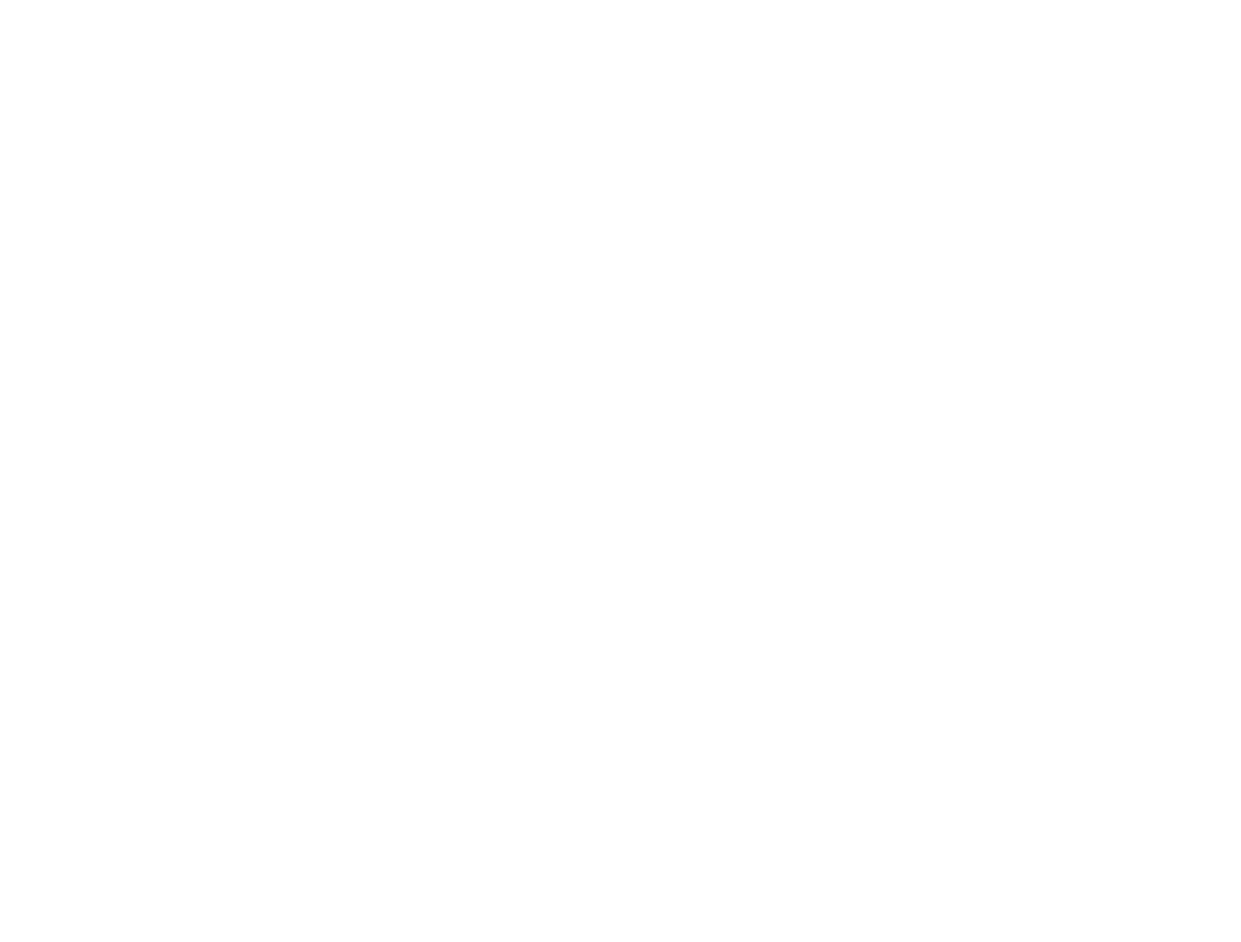
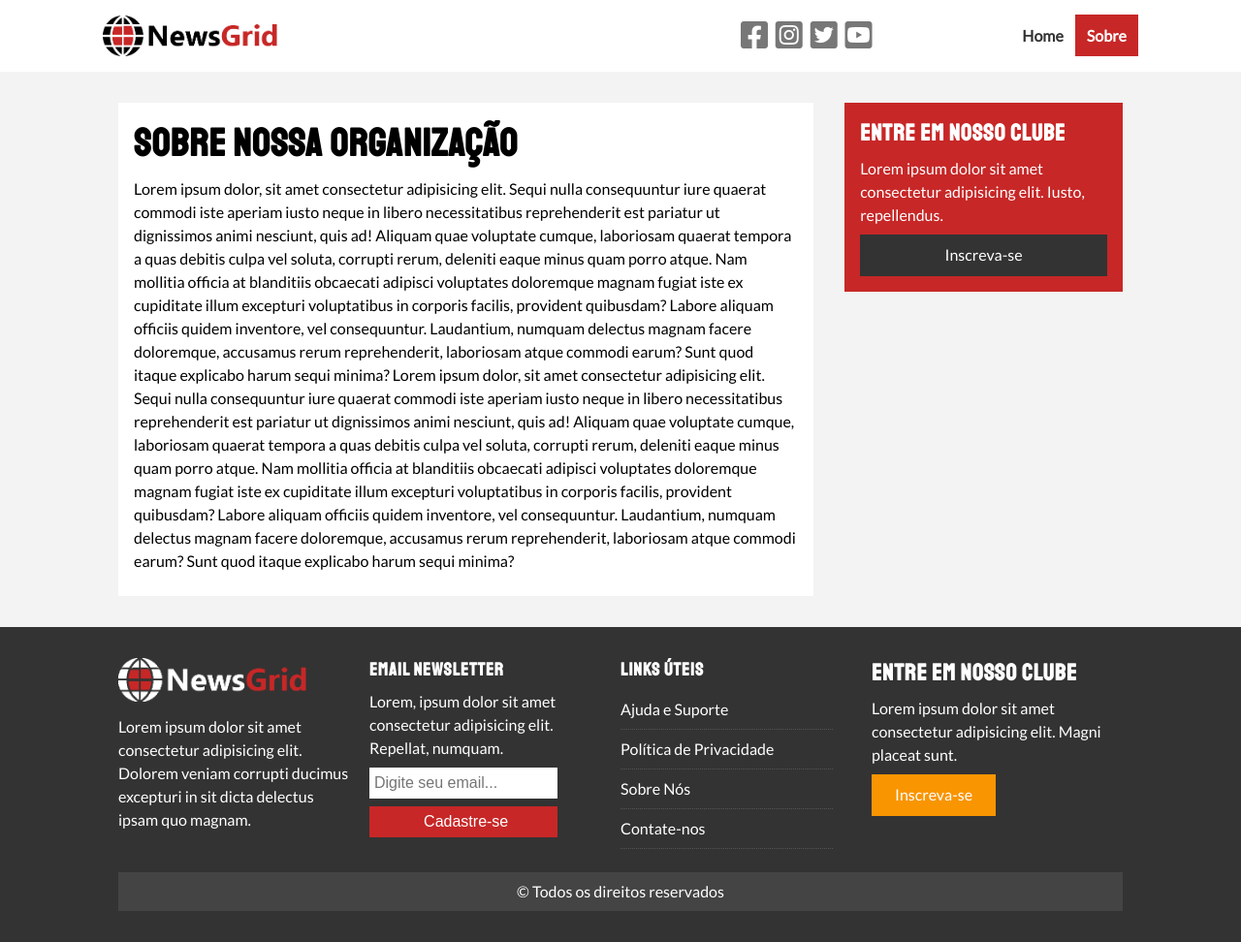
Before and after one commit to MatheusTrinca/newsgrid-grid-layout, a plain HTML site: page about.html in a window 1280 px wide. Shown: the whole page at 97% size. Before the commit the page ends 800 px from the top, so only its background shows below. Drawn offline with Linux system fonts and the light colour scheme.

Commit message:
footer e about

```diff
--- a/about.html
+++ b/about.html
@@ -0,0 +1,137 @@
+<!DOCTYPE html>
+<html lang="en">
+  <head>
+    <meta charset="UTF-8" />
+    <meta name="viewport" content="width=device-width, initial-scale=1.0" />
+    <title>NewsGrid | Notícias</title>
+    <link
+      rel="stylesheet"
+      href="https://cdnjs.cloudflare.com/ajax/libs/font-awesome/5.15.2/css/all.min.css"
+      integrity="sha512-HK5fgLBL+xu6dm/Ii3z4xhlSUyZgTT9tuc/hSrtw6uzJOvgRr2a9jyxxT1ely+B+xFAmJKVSTbpM/CuL7qxO8w=="
+      crossorigin="anonymous"
+    />
+    <link rel="preconnect" href="https://fonts.gstatic.com" />
+    <link
+      href="https://fonts.googleapis.com/css2?family=Lato&family=Staatliches&display=swap"
+      rel="stylesheet"
+    />
+    <link rel="stylesheet" href="css/style.css" />
+    <link rel="shortcut icon" type="image/x-icon" href="/favicon.ico" />
+  </head>
+
+  <body>
+    <nav id="main-nav">
+      <div class="container">
+        <img src="/images/logo.png" alt="Noticias" class="logo" />
+        <div class="social">
+          <a href="http://facebook.com" target="_blank"
+            ><i class="fab fa-2x fa-facebook-square"></i
+          ></a>
+          <a href="http://instagram.com" target="_blank"
+            ><i class="fab fa-2x fa-instagram-square"></i
+          ></a>
+          <a href="http://twitter.com" target="_blank"
+            ><i class="fab fa-2x fa-twitter-square"></i
+          ></a>
+          <a href="http://youtube.com" target="_blank"
+            ><i class="fab fa-2x fa-youtube-square"></i
+          ></a>
+        </div>
+        <ul>
+          <li><a href="index.html">Home</a></li>
+          <li><a class="current" href="about.html">Sobre</a></li>
+        </ul>
+      </div>
+    </nav>
+
+    <section id="about">
+      <div class="container">
+        <div class="about-content py-2">
+          <div class="card">
+            <h1>Sobre nossa organização</h1>
+            <p>
+              Lorem ipsum dolor, sit amet consectetur adipisicing elit. Sequi
+              nulla consequuntur iure quaerat commodi iste aperiam iusto neque
+              in libero necessitatibus reprehenderit est pariatur ut dignissimos
+              animi nesciunt, quis ad! Aliquam quae voluptate cumque, laboriosam
+              quaerat tempora a quas debitis culpa vel soluta, corrupti rerum,
+              deleniti eaque minus quam porro atque. Nam mollitia officia at
+              blanditiis obcaecati adipisci voluptates doloremque magnam fugiat
+              iste ex cupiditate illum excepturi voluptatibus in corporis
+              facilis, provident quibusdam? Labore aliquam officiis quidem
+              inventore, vel consequuntur. Laudantium, numquam delectus magnam
+              facere doloremque, accusamus rerum reprehenderit, laboriosam atque
+              commodi earum? Sunt quod itaque explicabo harum sequi minima?
+              Lorem ipsum dolor, sit amet consectetur adipisicing elit. Sequi
+              nulla consequuntur iure quaerat commodi iste aperiam iusto neque
+              in libero necessitatibus reprehenderit est pariatur ut dignissimos
+              animi nesciunt, quis ad! Aliquam quae voluptate cumque, laboriosam
+              quaerat tempora a quas debitis culpa vel soluta, corrupti rerum,
+              deleniti eaque minus quam porro atque. Nam mollitia officia at
+              blanditiis obcaecati adipisci voluptates doloremque magnam fugiat
+              iste ex cupiditate illum excepturi voluptatibus in corporis
+              facilis, provident quibusdam? Labore aliquam officiis quidem
+              inventore, vel consequuntur. Laudantium, numquam delectus magnam
+              facere doloremque, accusamus rerum reprehenderit, laboriosam atque
+              commodi earum? Sunt quod itaque explicabo harum sequi minima?
+            </p>
+          </div>
+          <div class="card bg-primary">
+            <h2>Entre em nosso clube</h2>
+            <p>
+              Lorem ipsum dolor sit amet consectetur adipisicing elit. Iusto,
+              repellendus.
+            </p>
+            <a href="#" class="btn btn-block">Inscreva-se</a>
+          </div>
+        </div>
+      </div>
+    </section>
+
+    <footer id="main-footer" class="bg-dark py-2">
+      <div class="container">
+        <div class="main-footer-content">
+          <div>
+            <img src="./images/logo_light.png" alt="logo" />
+            <p>
+              Lorem ipsum dolor sit amet consectetur adipisicing elit. Dolorem
+              veniam corrupti ducimus excepturi in sit dicta delectus ipsam quo
+              magnam.
+            </p>
+          </div>
+          <div>
+            <h3>Email Newsletter</h3>
+            <p>
+              Lorem, ipsum dolor sit amet consectetur adipisicing elit.
+              Repellat, numquam.
+            </p>
+            <div>
+              <input type="text" placeholder="Digite seu email..." />
+              <input class="bg-primary" type="submit" value="Cadastre-se" />
+            </div>
+          </div>
+          <div>
+            <h3>Links Úteis</h3>
+            <ul class="list">
+              <li><a href="#">Ajuda e Suporte</a></li>
+              <li><a href="#">Política de Privacidade</a></li>
+              <li><a href="#">Sobre Nós</a></li>
+              <li><a href="#">Contate-nos</a></li>
+            </ul>
+          </div>
+          <div>
+            <h2>Entre em Nosso Clube</h2>
+            <p>
+              Lorem ipsum dolor sit amet consectetur adipisicing elit. Magni
+              placeat sunt.
+            </p>
+            <a href="#" class="btn btn-secondary">Inscreva-se</a>
+          </div>
+          <div>
+            <p>&copy; Todos os direitos reservados</p>
+          </div>
+        </div>
+      </div>
+    </footer>
+  </body>
+</html>
--- a/css/style.css
+++ b/css/style.css
@@ -96,6 +96,12 @@ h6 {
   color: #fff;
   border: 0;
   transition: all 0.3s ease;
+  display: inline-block;
+}
+
+.btn-block {
+  display: block;
+  text-align: center;
 }
 
 .btn-primary {
@@ -158,6 +164,25 @@ h6 {
 .bg-secondary h2,
 .bg-secondary h3 {
   color: #fff;
+}
+
+p {
+  margin: 0.5rem 0;
+}
+
+.list li a {
+  color: #fff;
+  transition: all 0.2s ease;
+}
+
+.list li {
+  border-bottom: #555 dotted 1px;
+  width: 90%;
+  padding: 0.5rem 0;
+}
+
+.list li a:hover {
+  color: var(--primary-color) !important;
 }
 
 /* Nav */
@@ -257,3 +282,54 @@ h6 {
 #home-articles .home-articles-container > *:last-child {
   grid-column: 2 / span 2;
 }
+
+.main-footer-content {
+  display: grid;
+  grid-template-columns: repeat(4, 1fr);
+  grid-gap: 1rem;
+}
+
+.main-footer-content > *:last-child {
+  grid-column: 1 / span 5;
+  background-color: #444;
+  text-align: center;
+  margin-top: 0.5rem;
+}
+
+.main-footer-content > *:first-child img {
+  width: 80%;
+}
+
+.main-footer-content input[type='text'],
+.main-footer-content input[type='submit'] {
+  height: 2rem;
+  outline: none;
+  width: 80%;
+  font-size: 1rem;
+  padding-left: 5px;
+  border: 0;
+}
+
+.main-footer-content input[type='submit'] {
+  margin-top: 0.5rem;
+  cursor: pointer;
+}
+
+/* About Page */
+.about-content {
+  display: grid;
+  grid-template-columns: 5fr 2fr;
+  grid-gap: 2rem;
+}
+
+.about-content > *:first-child {
+  grid-row: 1 / span 3;
+}
+
+.about-content > *:first-child h1 {
+  font-size: 2.5rem;
+}
+
+.about-content > *:last-child {
+  grid-auto-rows: 0fr;
+}
```
Also changed, not shown: index.html (+45 -0 lines).
